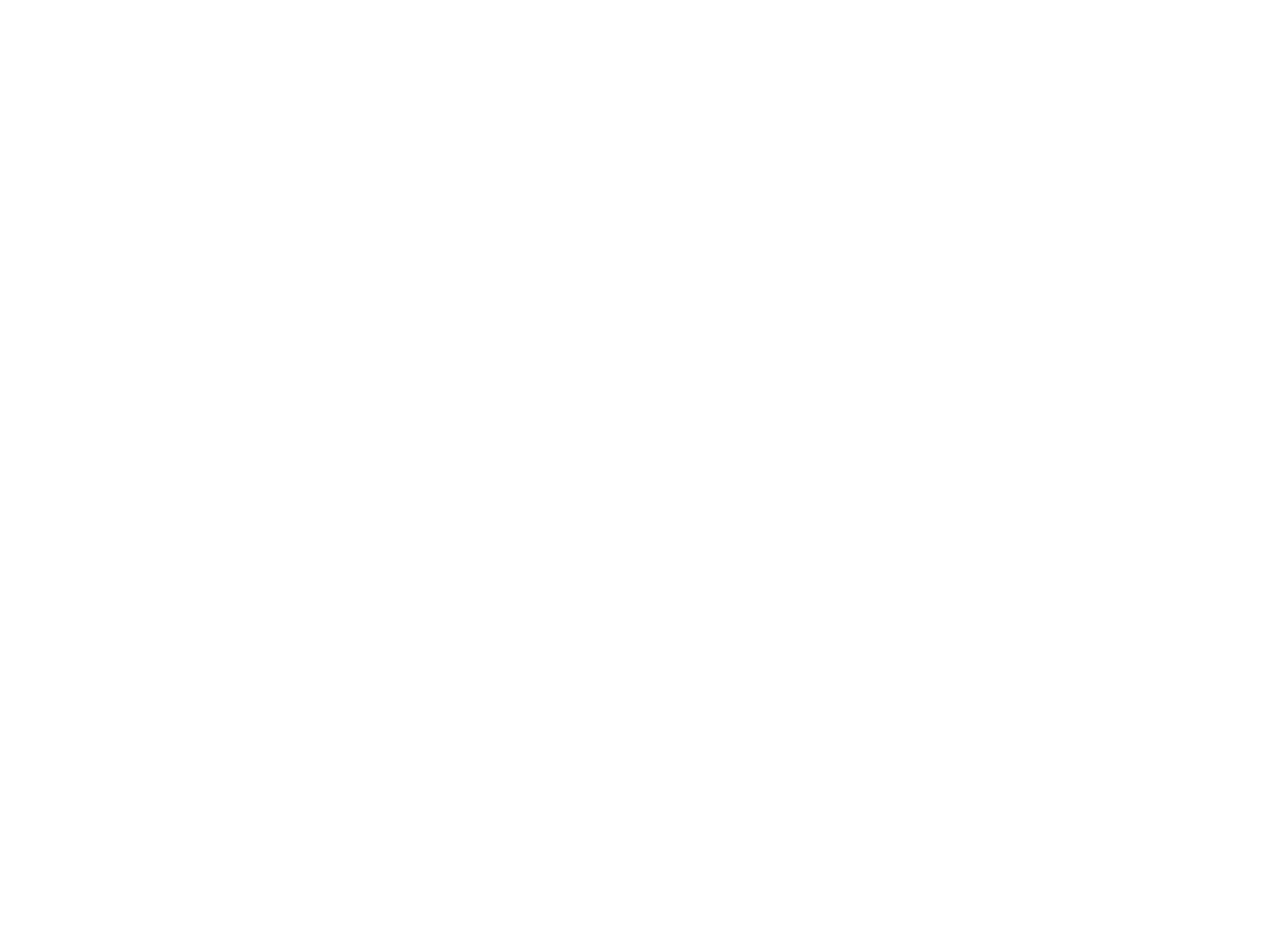
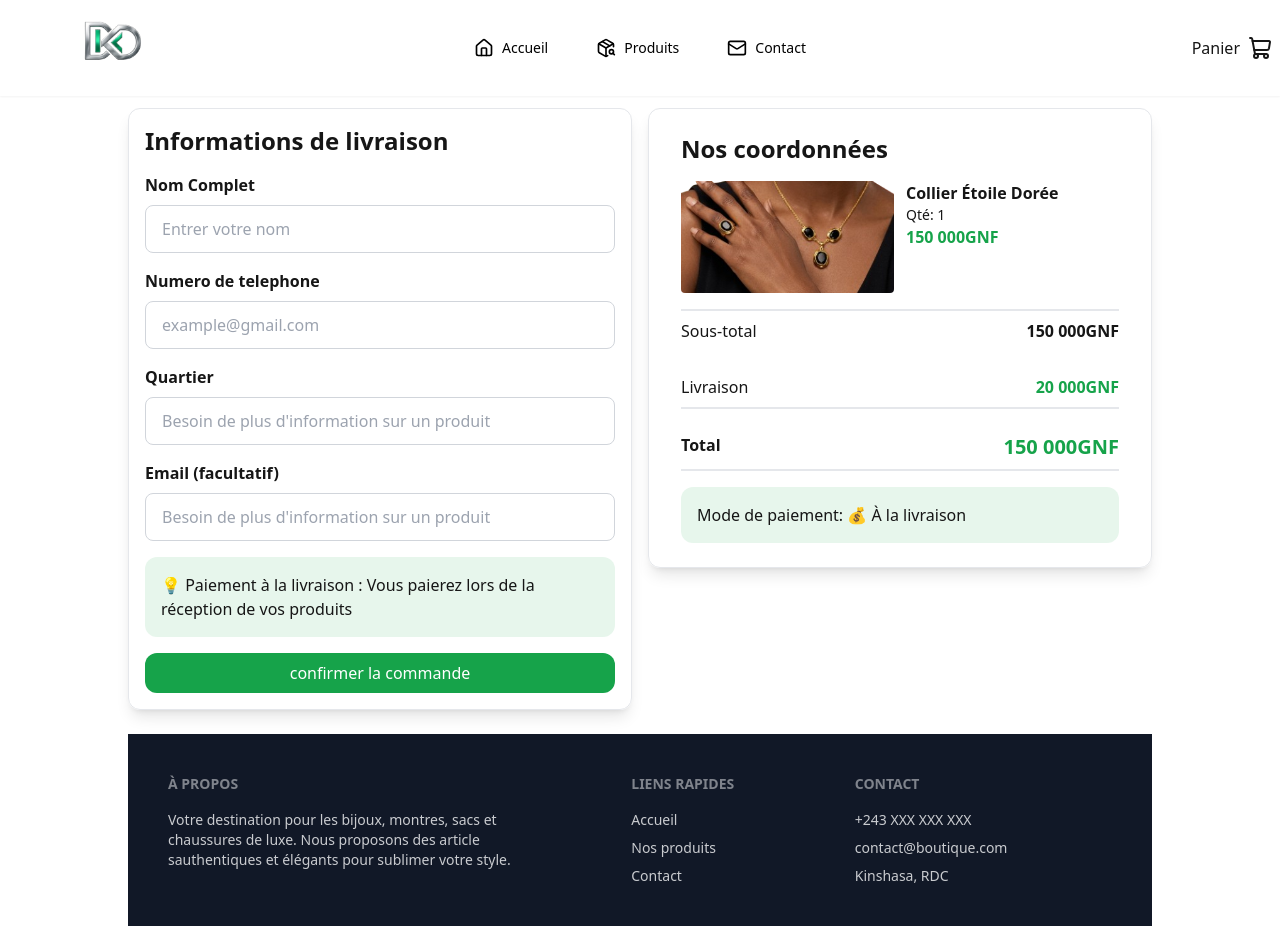
Before and after one commit to diallo1020/dkd-app, a React (Vite) app: page /Commande in a window 1280 px wide. Before the commit this address had no page. Before the commit the page ends 800 px from the top, so only its background shows below. Built offline with nearby package versions, Linux system fonts and the light colour scheme.

Commit message:
update sitweb

```diff
--- a/src/App.tsx
+++ b/src/App.tsx
@@ -1,8 +1,10 @@
 
+import Panier from './pages/Panier'
 import Accueil from './pages/Accueil'
 import Contact from './pages/Contact'
 import Produits from './pages/Produits'
 import { BrowserRouter, Route, Routes } from 'react-router-dom'
+import Commande from './pages/Commande'
 
 
 function App() {
@@ -15,6 +17,8 @@ function App() {
       <Route path='/' element={<Accueil />} />
       <Route path='/Produits' element={<Produits/>}/>
       <Route path='/Contact' element={<Contact/>}/>
+      <Route path='/Panier' element={<Panier/>}/>
+      <Route path='/Commande' element={<Commande/>}/>
 
 
     </Routes>
--- a/src/components/Card.tsx
+++ b/src/components/Card.tsx
@@ -1,3 +1,5 @@
+import { Link } from "react-router-dom"
+
 type CardImages ={
     image: string
     title: string
@@ -16,7 +18,7 @@ const Card = ({image, title, description, price} : CardImages) => {
            <p className='font-bold text-2xl text-primary'>{price}</p>
            <div className='flex gap-4'>
             <button className='btn border border-primary text-primary'>Panier</button>
-            <button className='btn btn-primary text-white'>Achèter</button>
+            <button className='btn btn-primary text-white'><Link to="/Panier">Achèter</Link></button>
            </div>
          </div>
 
--- /dev/null
+++ b/src/pages/Commande.tsx
@@ -0,0 +1,81 @@
+import Footer from "../components/Footer"
+import Navbar from "../components/Navbar"
+
+
+const Commande = () => {
+  return (
+
+       <>
+    <Navbar/>
+
+    <div className="lg:py-6 lg:px-32 py-48 px-6">
+      <h1 className="flex justify-center items-center font-bold text-2xl lg:text-3xl ">Finaliser ma commande</h1>
+      <p className="lg:flex lg:justify-center lg:items-center text-center">Complétez vos informations pour recevoir vos articles</p>
+      <div className="grid lg:grid-cols-2  gap-4 py-6">
+        <div className="  border p-4 rounded-xl  shadow-lg grid row-span-2">
+        <form action="" className="flex-col space-y-4">
+            <h3 className="text-2xl font-bold">Informations de livraison</h3>
+            <div className="flex flex-col gap-2">
+            <label htmlFor="name" className="font-bold">Nom Complet</label>
+            <input type="text" placeholder="Entrer votre nom"
+            className="input border border-gray-300 rounded-lg focus:outline-none  focus:border-primary " />
+            </div>
+             <div className="flex flex-col gap-2">
+            <label htmlFor="number" className="font-bold">Numero de telephone</label>
+            <input type="mail" placeholder="example@gmail.com"
+            className="input border border-gray-300 focus:border-primary focus:outline-none " />
+            </div>
+             <div className="flex flex-col gap-2">
+            <label htmlFor="subject" className="font-bold">Quartier</label>
+            <input type="text" placeholder="Besoin de plus d'information sur un produit"
+            className="input border border-gray-300 focus:border-primary focus:outline-none " />
+            </div>
+            <div className="flex flex-col gap-2">
+            <label htmlFor="mail" className="font-bold">Email (facultatif)</label>
+            <input type="text" placeholder="Besoin de plus d'information sur un produit"
+            className="input border border-gray-300 focus:border-primary focus:outline-none " />
+            </div>
+            <div className="p-4 bg-primary/10 rounded-xl">
+            <p>💡 Paiement à la livraison : Vous paierez lors de la réception de vos produits</p>
+          </div>
+            <button className="p-2 bg-primary text-white w-full rounded-xl"> confirmer la commande</button>
+
+        </form>
+
+        </div>
+         <div className="flex flex-col py-6 px-8 gap-4 border rounded-xl shadow-lg">
+        <h3 className=" lg:text-2xl text-xl font-bold">Nos coordonnées</h3>
+         <div className="grid grid-cols-2 grid-rows-3 h-28 gap-3">
+            <img src="/images/img1.png" alt="" className="row-span-3 h-full w-full object-cover rounded" />
+            <div>
+                <h3 className="font-bold">Collier Étoile Dorée</h3>
+                <p className="text-sm">Qté: 1</p>
+                <p className="font-bold text-primary">150 000GNF</p>
+            </div>
+          </div>
+          <div className="flex justify-between border-t-2 py-2">
+            <p>Sous-total</p>
+            <p className="font-bold ">150 000GNF</p>
+          </div>
+           <div className="flex justify-between border-b-2 py-2">
+            <p>Livraison</p>
+            <p className="font-bold text-primary ">20 000GNF</p>
+          </div>
+           <div className="flex justify-between border-b-2 py-2">
+            <p className="font-bold">Total</p>
+            <p className="font-bold text-primary text-xl ">150 000GNF</p>
+          </div>
+          <div className="p-4 bg-primary/10 rounded-xl">
+            <p>Mode de paiement: 💰 À la livraison</p>
+          </div>
+      </div>
+
+      </div>
+
+      <Footer/>
+    </div>
+    </>
+  )
+}
+
+export default Commande
--- a/src/pages/Contact.tsx
+++ b/src/pages/Contact.tsx
@@ -1,12 +1,15 @@
 import { Mail, MapPinHouse, Phone } from "lucide-react"
 import Navbar from "../components/Navbar"
 import Footer from "../components/Footer"
+import Commande from "./Commande"
+
 
 
 const Contact = () => {
   return (
     <>
     <Navbar/>
+
     <div className="lg:py-6 lg:px-32 py-48 px-6">
       <h1 className="flex justify-center items-center font-bold text-2xl lg:text-3xl ">Contactez-nous</h1>
       <p className="lg:flex lg:justify-center lg:items-center text-center">Nous sommes à votre écoute pour toute question </p>
@@ -84,6 +87,7 @@ const Contact = () => {
       </div>
     </div>
       <Footer/>
+
     </>
   )
 }
--- /dev/null
+++ b/src/pages/Panier.tsx
@@ -0,0 +1,102 @@
+import { Trash } from "lucide-react";
+import Navbar from "../components/Navbar";
+import Footer from "../components/Footer";
+import { Link } from "react-router-dom";
+
+const Panier = () => {
+  return (
+    <>
+      <Navbar />
+
+      <div className="bg-gray-50 min-h-screen p-4 py-40 lg:px-16">
+        <h1 className="font-bold text-2xl md:text-3xl">Mon Panier</h1>
+        <p className="text-sm md:text-base">
+          1 article dans votre panier
+        </p>
+
+        {/* Container principal */}
+        <div className="grid grid-cols-1 lg:grid-cols-5 gap-6 mt-6">
+
+          {/* Produit */}
+          <div className="lg:col-span-3 shadow-xl rounded-xl p-4 bg-white">
+
+            <div className="flex flex-col md:flex-row gap-4">
+
+              {/* Image */}
+              <img
+                src="/images/img1.png"
+                alt=""
+                className="w-full md:w-48 h-48 object-cover rounded-xl"
+              />
+
+              {/* Infos */}
+              <div className="flex-1 flex flex-col justify-between gap-3">
+                <div>
+                  <h4 className="font-bold text-lg">
+                    Collier Étoile Dorée
+                  </h4>
+
+                  <p className="text-gray-600 text-sm md:text-base">
+                    Collier délicat en plaqué or avec pendentif étoile
+                  </p>
+                </div>
+
+                <p className="font-bold text-2xl text-primary">
+                  150.000 GNF
+                </p>
+              </div>
+
+              {/* Actions */}
+              <div className="flex md:flex-col justify-between items-center md:items-end gap-4">
+
+                <Trash className="text-error cursor-pointer" />
+
+                <div className="flex items-center gap-6 border rounded-xl px-4 py-2">
+                  <button className="text-xl font-bold">-</button>
+
+                  <span>1</span>
+
+                  <button className="text-xl font-bold">+</button>
+                </div>
+              </div>
+            </div>
+          </div>
+
+          {/* Résumé */}
+          <div className="lg:col-span-2 shadow-xl rounded-xl p-6 bg-white flex flex-col gap-6">
+
+            <h4 className="text-2xl font-bold">
+              Récapitulatif
+            </h4>
+
+            <div className="flex justify-between border-b pb-4">
+              <p>Collier Étoile Dorée x 1</p>
+              <p>150 000 GNF</p>
+            </div>
+
+            <div className="flex justify-between">
+              <p className="font-bold">Total</p>
+
+              <p className="font-bold text-2xl text-primary">
+                150 000 GNF
+              </p>
+            </div>
+
+            <button className="w-full p-4 bg-primary rounded-xl text-white font-semibold">
+              <Link to="/Commande">
+              Commander maintenant
+              </Link>
+            </button>
+
+            <button className="w-full border border-gray-200 rounded-xl p-4">
+              Continuer mes achats
+            </button>
+          </div>
+        </div>
+      </div>
+      <Footer/>
+    </>
+  );
+};
+
+export default Panier;
--- a/src/pages/Produits.tsx
+++ b/src/pages/Produits.tsx
@@ -2,6 +2,7 @@ import { Search } from "lucide-react"
 import Card from "../components/Card"
 import Navbar from "../components/Navbar"
 import Footer from "../components/Footer"
+
 
 
 const Produits = () => {
@@ -10,8 +11,8 @@ const Produits = () => {
     <div>
     <div>
       <Navbar/>
-    <div className="lg:p-8 py-48 px-6" >
-      <div className="space-y-2 lg:px-16" >
+    <div className="lg:p-8 py-48 lg:py-36 px-6" >
+      <div className="space-y-4 lg:px-16" >
       <h1 className="font-bold text-xl lg:2xl">Notre Collection</h1>
       <p className="text-sm">Découvrez nos bijoux, montres, sacs et chaussures</p>
       <div className="flex lg:flex-row flex-col gap-6">
```
